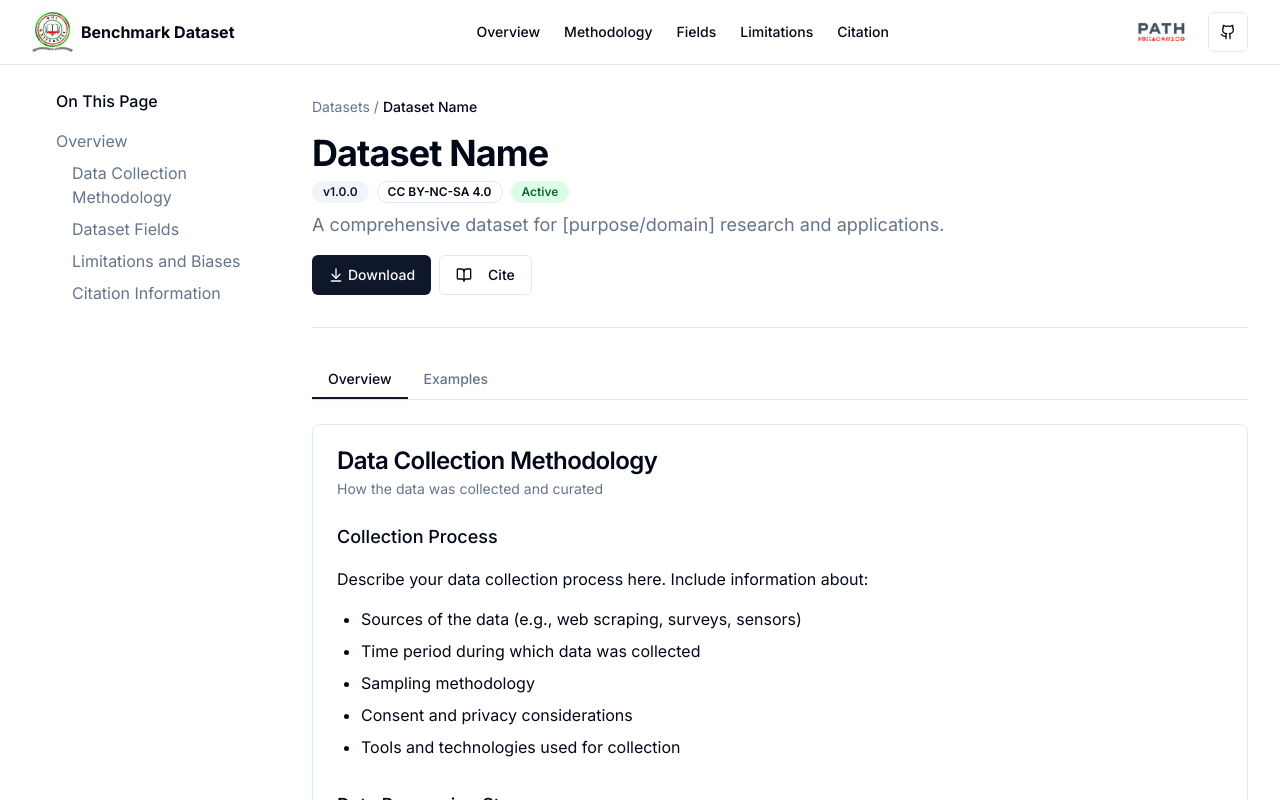
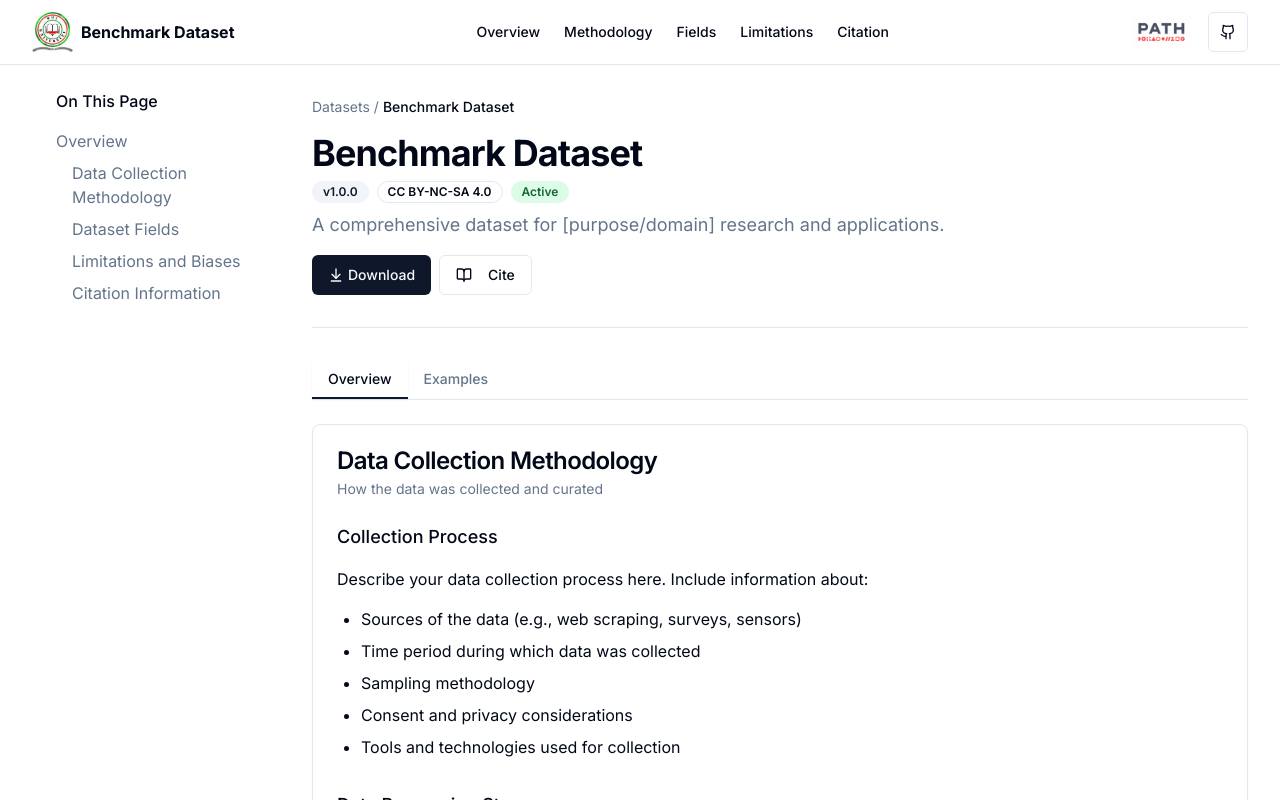
Before and after one commit to songokjesse/mu_dataset, a Next.js app: page / in a window 1280 px wide. Shown: the top 800 px of the page. Built offline with nearby package versions, Linux system fonts and the light colour scheme.

Commit message:
Update page.tsx

```diff
--- a/app/page.tsx
+++ b/app/page.tsx
@@ -73,11 +73,11 @@ export default function Home() {
             <div className="mb-4 flex items-center space-x-1 text-sm text-muted-foreground">
               <div className="overflow-hidden text-ellipsis whitespace-nowrap">Datasets</div>
               <div>/</div>
-              <div className="font-medium text-foreground">Dataset Name</div>
+              <div className="font-medium text-foreground">Benchmark Dataset</div>
             </div>
             <div className="space-y-2">
               <h1 className="scroll-m-20 text-4xl font-bold tracking-tight" id="overview">
-                Dataset Name
+                Benchmark Dataset
               </h1>
               <div className="flex items-center space-x-2">
                 <Badge variant="secondary">v1.0.0</Badge>
```
